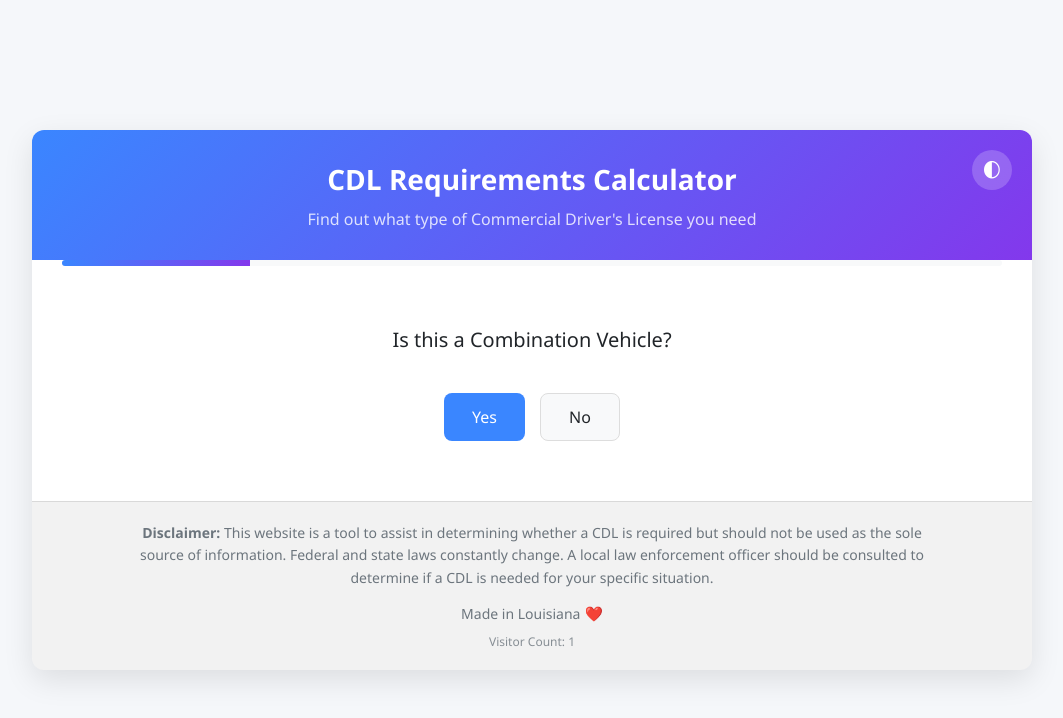
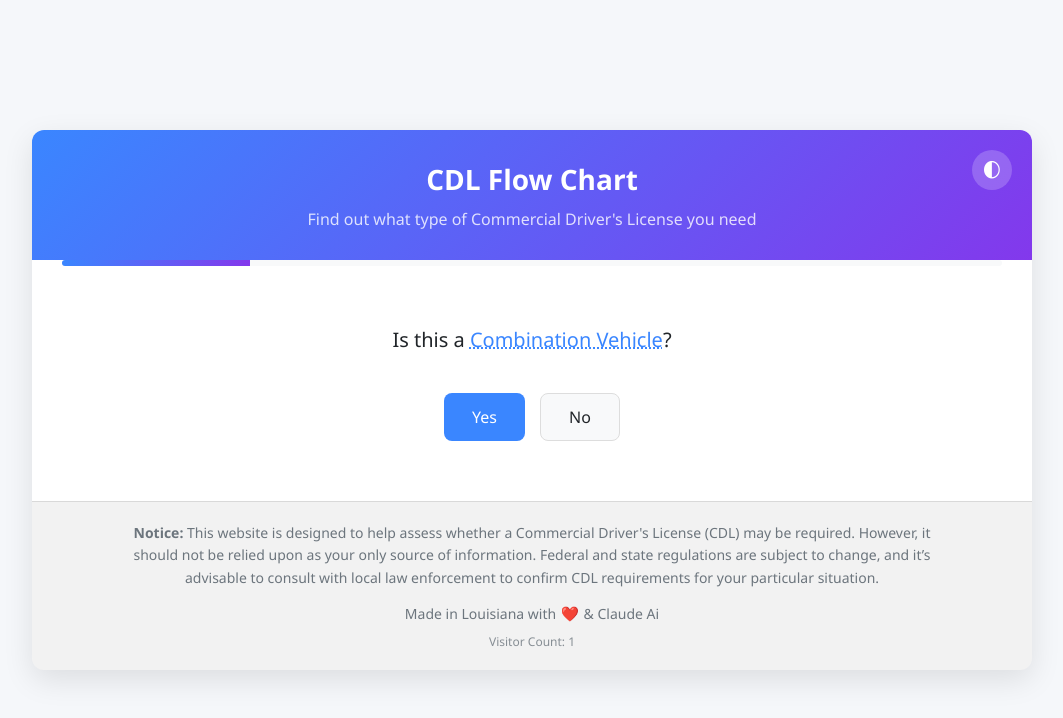
Before and after one commit to mariohn/cdlflowchart, a plain HTML site: page index.html in a window 1280 px wide. Shown: the whole page, without its empty margins (108-1171 px from the left). Drawn offline with Linux system fonts and the light colour scheme.

Commit message:
Added more tooltips, updated disclaimer, and changed website title

```diff
--- a/index.html
+++ b/index.html
@@ -3,7 +3,7 @@
 <head>
     <meta charset="UTF-8">
     <meta name="viewport" content="width=device-width, initial-scale=1.0">
-    <title>CDL Requirements Calculator</title>
+    <title>CDL Flow Chart</title>
     <style>
         :root {
             --primary: #3a86ff;
@@ -397,7 +397,7 @@
 <body>
     <div class="container">
         <div class="header">
-            <h1>CDL Requirements Calculator</h1>
+            <h1>CDL Flow Chart</h1>
             <p>Find out what type of Commercial Driver's License you need</p>
             <button class="theme-toggle" id="theme-toggle">🌓</button>
         </div>
@@ -427,10 +427,10 @@
 
         <div class="footer">
             <div class="disclaimer">
-                <strong>Disclaimer:</strong> This website is a tool to assist in determining whether a CDL is required but should not be used as the sole source of information. Federal and state laws constantly change. A local law enforcement officer should be consulted to determine if a CDL is needed for your specific situation.
+                <strong>Notice:</strong> This website is designed to help assess whether a Commercial Driver's License (CDL) may be required. However, it should not be relied upon as your only source of information. Federal and state regulations are subject to change, and it’s advisable to consult with local law enforcement to confirm CDL requirements for your particular situation.
             </div>
             <div class="made-with-love">
-                Made in Louisiana <span class="heart">❤️</span>
+                Made in Louisiana with<span class="heart">❤️</span>& Claude Ai
             </div>
             <div class="visitor-count" id="visitor-count">
                 Visitor Count: <span id="count">1</span>
@@ -464,16 +464,18 @@
         const tooltips = {
             "GVW": "Gross Vehicle Weight (GVW) is the total weight of a vehicle including cargo, fuel, driver, passengers, and any additional equipment. It represents the actual weight of the vehicle when it's on the road.",
             "GVWR": "Gross Vehicle Weight Rating (GVWR) is the maximum allowable weight of a vehicle as specified by the manufacturer. This includes the vehicle itself, passengers, cargo, and fuel. It represents the maximum safe operating weight of the vehicle.",
-            "GCWR": "Gross Combination Weight Rating (GCWR) is the maximum allowable weight of a combination vehicle (truck and trailer) including the vehicle, trailer, cargo, passengers, fuel, and all equipment. It's specified by the manufacturer and represents the maximum safe operating weight of the entire combination."
+            "GCWR": "Gross Combination Weight Rating (GCWR) is the maximum allowable weight of a combination vehicle (truck and trailer) including the vehicle, trailer, cargo, passengers, fuel, and all equipment. It's specified by the manufacturer and represents the maximum safe operating weight of the entire combination.",
+            "Combination Vehicle": "A Combination Vehicle consists of a power unit (truck or tractor) connected to one or more trailers. Examples include tractor-trailers, truck-trailer combinations, and vehicles pulling trailers.",
+            "Placardable amounts of Hazardous Materials": "Hazardous materials that require placards under Department of Transportation regulations. This generally includes materials that pose risks to health, safety, and property during transportation. The specific quantities that require placarding vary by hazard class."
         };
 
         // Define all questions and their flow with improved grammar
         const questions = {
             q1: {
-                text: "Is this a Combination Vehicle?",
+                text: "Is this a <span class='tooltip-text'>Combination Vehicle<span class='tooltip'>" + tooltips["Combination Vehicle"] + "</span></span>?",
                 progress: 20,
                 yes: "q2",
-                no: "q3"
+                 no: "q3"
             },
             q2: {
                 text: "Does the trailer have a <span class='tooltip-text'>GVW/GVWR<span class='tooltip'>" + tooltips.GVWR + "</span></span> of 10,001 lbs. or more?",
@@ -512,10 +514,10 @@
                 no: "q8"
             },
             q8: {
-                text: "Does the vehicle transport placardable amounts of hazardous materials?",
+                text: "Does the vehicle transport <span class='tooltip-text'>placardable amounts of hazardous materials<span class='tooltip'>" + tooltips["Placardable amounts of Hazardous Materials"] + "</span></span>?",
                 progress: 80,
                 yes: "class-c",
-                no: "no-cdl"
+                 no: "no-cdl"
             }
         };
 
```
